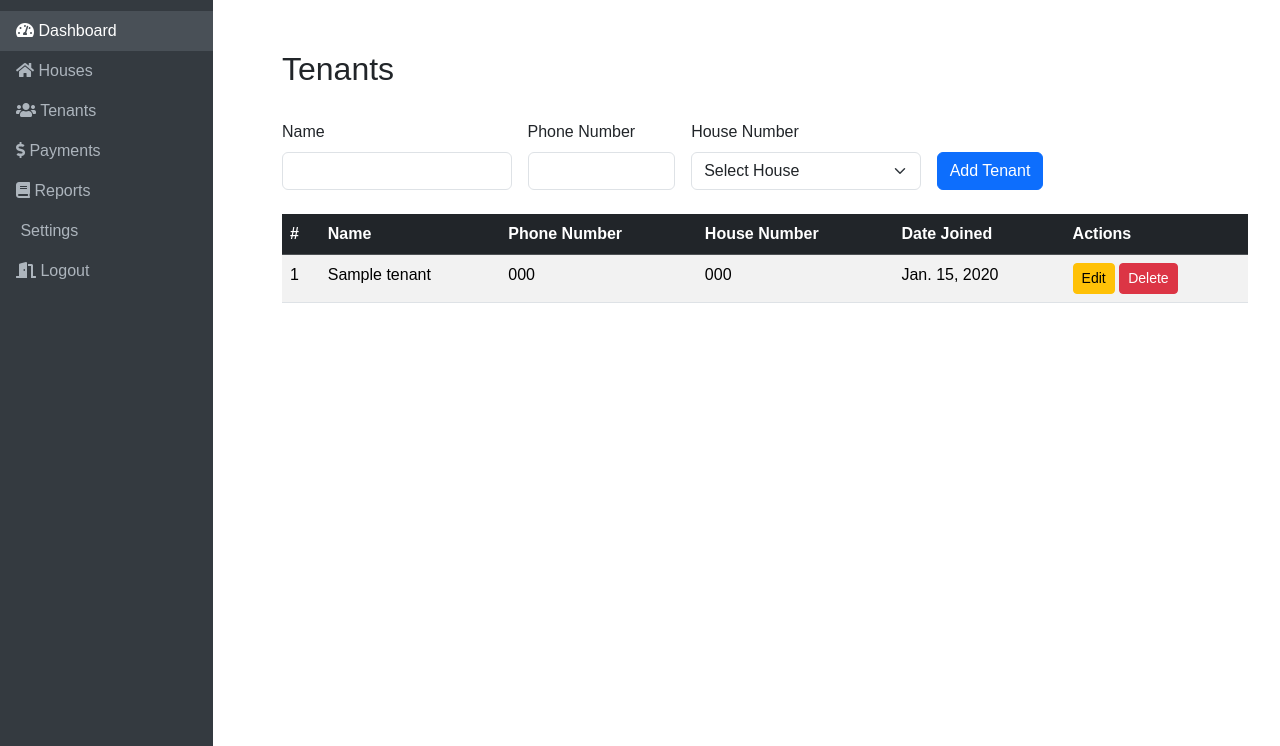
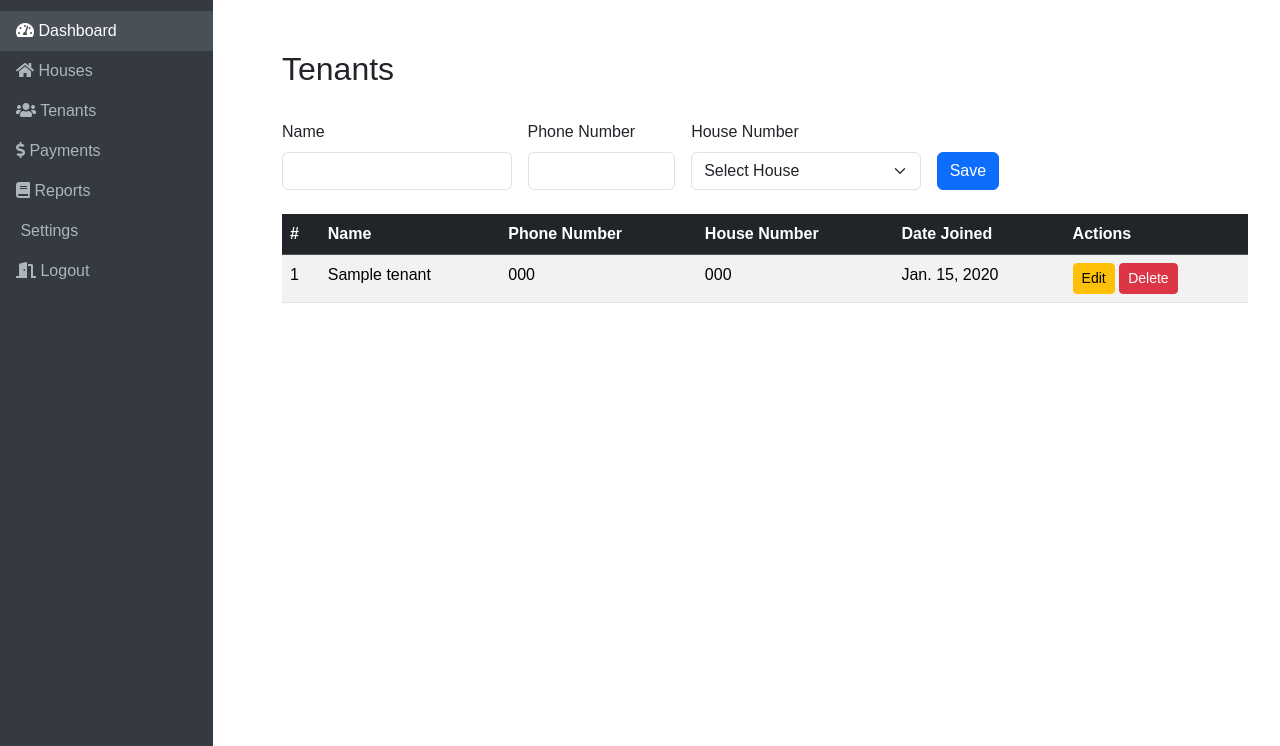
Before and after one commit to Danielkioko18/rental-system-in-django, a Django app: page /rentals/tenants/ in a window 1280 px wide. Shown: the part 54-800 px from the top of the page. Run offline with Django 5.2, Linux system fonts and the light colour scheme; a user stored in the database is signed in; tables that the repository leaves empty hold one stand-in row (values such as "Sample post"); some libraries are stand-ins or nearby versions.

Commit message:
add/update tenant

```diff
--- a/rentals/templates/tenants.html
+++ b/rentals/templates/tenants.html
@@ -1,4 +1,3 @@
-<!-- tenants.html -->
 {% extends 'base.html' %}
 
 {% block content %}
@@ -7,9 +6,10 @@
         <h2 class="mt-4">Tenants</h2>
     </div>
 
-    <!-- Add Tenant Form -->
-    <form method="post" class="row g-3 mb-4">
+    <!-- Add/Edit Tenant Form -->
+    <form method="post" id="tenantForm" class="row g-3 mb-4">
         {% csrf_token %}
+        <input type="hidden" id="tenantId" name="tenant_id">
         <div class="col-md-3">
             <label for="tenantName" class="form-label">Name</label>
             <input type="text" class="form-control" id="tenantName" name="tenant_name" required>
@@ -23,12 +23,14 @@
             <select class="form-select" id="houseNumber" name="house_number" required>
                 <option value="" disabled selected>Select House</option>
                 {% for house in houses %}
-                <option value="{{ house.number }}">House {{ house.number }}</option>
+                <option value="{{ house.number }}">
+                    House {{ house.number }}
+                </option>
                 {% endfor %}
             </select>
         </div>
         <div class="col-md-2 align-self-end">
-            <button type="submit" class="btn btn-primary">Add Tenant</button>
+            <button type="submit" class="btn btn-primary" id="formSubmitButton">Save</button>
         </div>
     </form>
 
@@ -54,8 +56,14 @@
                     <td>{{ tenant.house.number }}</td>
                     <td>{{ tenant.date_joined }}</td>
                     <td>
-                        <a href="#" class="btn btn-warning btn-sm">Edit</a>
-                        <a href="#" class="btn btn-danger btn-sm">Delete</a>
+                        <button class="btn btn-warning btn-sm btn-edit"
+                                data-id="{{ tenant.id }}"
+                                data-name="{{ tenant.name }}"
+                                data-phone="{{ tenant.phone }}"
+                                data-house="{{ tenant.house.number }}">
+                            Edit
+                        </button>
+                        <button class="btn btn-danger btn-sm btn-delete" data-id="{{ tenant.id }}">Delete</button>
                     </td>
                 </tr>
                 {% endfor %}
@@ -63,4 +71,45 @@
         </table>
     </div>
 </div>
+
+<script>
+    // Edit Tenant Logic
+    document.querySelectorAll('.btn-edit').forEach(button => {
+        button.addEventListener('click', function () {
+            const tenantId = this.getAttribute("data-id");
+            const tenantName = this.getAttribute("data-name");
+            const tenantPhone = this.getAttribute("data-phone");
+            const houseNumber = this.getAttribute("data-house");
+
+            document.getElementById('tenantId').value = tenantId;
+            document.getElementById('tenantName').value = tenantName;
+            document.getElementById('tenantPhone').value = tenantPhone;
+            document.getElementById('houseNumber').value = houseNumber;
+
+            document.getElementById('formSubmitButton').textContent = 'Update Tenant';
+        });
+    });
+
+    // Delete Tenant Logic
+    document.querySelectorAll('.btn-delete').forEach(button => {
+        button.addEventListener('click', function () {
+            if (confirm("Are you sure you want to delete this tenant?")) {
+                const tenantId = this.dataset.id;
+
+                fetch("", {
+                    method: "DELETE",
+                    headers: {
+                        "X-CSRFToken": "{{ csrf_token }}",
+                    },
+                    body: new URLSearchParams({ tenant_id: tenantId })
+                })
+                .then(response => {
+                    if (response.ok) {
+                        location.reload();
+                    }
+                });
+            }
+        });
+    });
+</script>
 {% endblock %}
--- a/rentals/views.py
+++ b/rentals/views.py
@@ -45,7 +45,7 @@ class HousesView(LoginRequiredMixin, TemplateView):
         return redirect('rentals:houses')
 
 
-
+# views.py
 class TenantsView(LoginRequiredMixin, TemplateView):
     template_name = 'tenants.html'
 
@@ -53,28 +53,104 @@ class TenantsView(LoginRequiredMixin, TemplateView):
         context = super().get_context_data(**kwargs)
         context['page_title'] = 'Tenants'
         context['tenants'] = Tenant.objects.all()
-        context['houses'] = House.objects.filter(is_occupied=False)
+        context['houses'] = House.objects.filter(is_occupied=False) | House.objects.filter(
+            tenant__isnull=False)  # Include occupied houses with tenants
         return context
 
     def post(self, request, *args, **kwargs):
+        tenant_id = request.POST.get('tenant_id')
         tenant_name = request.POST.get('tenant_name')
         tenant_phone = request.POST.get('tenant_phone')
         house_number = request.POST.get('house_number')
 
         house = House.objects.get(number=house_number)
-        if house.is_occupied:
-            return redirect('rentals:tenants')  # Handle edge case if house is occupied during submission
 
-        # Create the tenant and update house status
-        tenant = Tenant.objects.create(
-            name=tenant_name,
-            phone=tenant_phone,
-            house=house,
-        )
+        if tenant_id:  # Edit operation
+            tenant = Tenant.objects.get(id=tenant_id)
+            # Free the previously occupied house
+            if tenant.house != house:
+                tenant.house.is_occupied = False
+                tenant.house.save()
+            tenant.name = tenant_name
+            tenant.phone = tenant_phone
+            tenant.house = house
+            tenant.save()
+
+        else:  # Add operation
+            Tenant.objects.create(
+                name=tenant_name,
+                phone=tenant_phone,
+                house=house,
+            )
         house.is_occupied = True
         house.save()
 
         return redirect('rentals:tenants')
+
+    def delete(self, request, *args, **kwargs):
+        tenant_id = request.POST.get('tenant_id')
+        tenant = Tenant.objects.get(id=tenant_id)
+        tenant.house.is_occupied = False
+        tenant.house.save()
+        tenant.delete()
+        return redirect('rentals:tenants')
+
+
+"""# views.py
+class TenantsView(LoginRequiredMixin, TemplateView):
+    template_name = 'tenants.html'
+
+    def get_context_data(self, **kwargs):
+        context = super().get_context_data(**kwargs)
+        context['page_title'] = 'Tenants'
+        context['tenants'] = Tenant.objects.all()
+        context['houses'] = House.objects.filter(is_occupied=False)  # Default to only vacant houses
+        return context
+
+    def post(self, request, *args, **kwargs):
+        tenant_id = request.POST.get('tenant_id')
+        tenant_name = request.POST.get('tenant_name')
+        tenant_phone = request.POST.get('tenant_phone')
+        house_number = request.POST.get('house_number')
+
+        house = House.objects.get(number=house_number)
+
+        if tenant_id:  # Edit operation
+            tenant = Tenant.objects.get(id=tenant_id)
+
+            # Change status of the previously occupied house to vacant
+            if tenant.house != house:
+                tenant.house.is_occupied = False
+                tenant.house.save()
+
+            # Update tenant details
+            tenant.name = tenant_name
+            tenant.phone = tenant_phone
+            tenant.house = house
+            tenant.save()
+        else:  # Add operation
+            Tenant.objects.create(
+                name=tenant_name,
+                phone=tenant_phone,
+                house=house,
+            )
+
+        # Mark the newly assigned house as occupied
+        house.is_occupied = True
+        house.save()
+
+        return redirect('rentals:tenants')
+
+    def delete(self, request, *args, **kwargs):
+        tenant_id = request.POST.get('tenant_id')
+        tenant = Tenant.objects.get(id=tenant_id)
+
+        # Free the house associated with the tenant
+        tenant.house.is_occupied = False
+        tenant.house.save()
+
+        tenant.delete()
+        return redirect('rentals:tenants')"""
 
 
 
```
